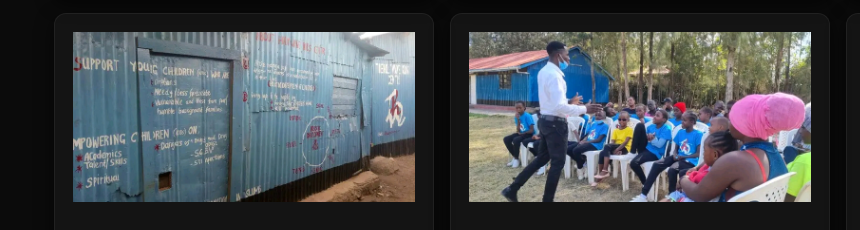
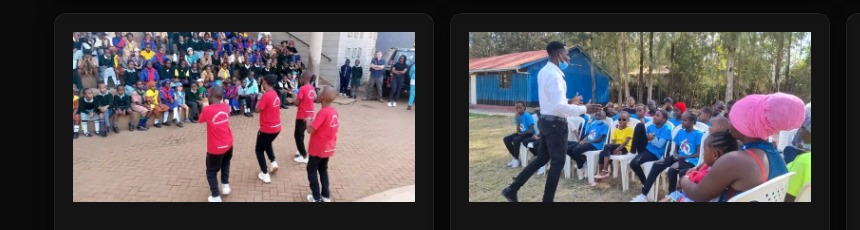
Before and after one commit to vkiller254/hollywave-site, a plain HTML site: page index.html in a window 1280 px wide. Shown: the part 1779-2009 px from the top of the page, 0-860 px from the left. Drawn offline with Linux system fonts and the light colour scheme.

```diff
--- a/index.html
+++ b/index.html
@@ -143,7 +143,7 @@
             </article>
             <!-- Talent Development -->
             <article class="card program-card" aria-labelledby="talent-title">
-              <div class="card-media"><img src="images/shelter.jpeg" alt="Talent development placeholder" loading="lazy"></div>
+              <div class="card-media"><img src="images/talent.jpeg" alt="Talent development placeholder" loading="lazy"></div>
               <div class="card-body">
                 <h3 id="talent-title">Talent Development</h3>
                 <p>Dance, art, poetry and drama programs to build confidence and skills.</p>
```
